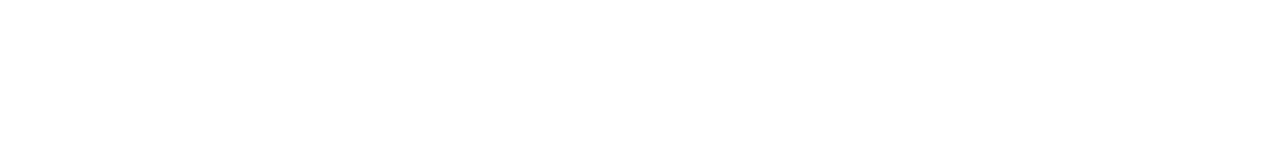
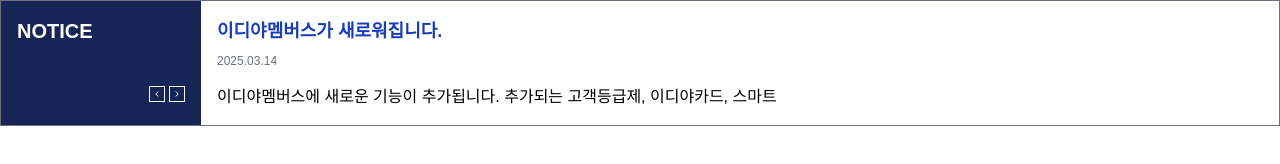
Before and after one commit to Kanghyeon00/learn-tailwind, a website: page src/example-03.html in a window 1280 px wide. Drawn offline with Linux system fonts and the light colour scheme; a web font is replaced by a local one.

Commit message:
Example 03

```diff
--- a/src/example-03.html
+++ b/src/example-03.html
@@ -9,6 +9,32 @@
     <link rel="stylesheet" href="/styles/output.css" />
   </head>
   <body>
-    <!-- 마크업을 시작하고 스타일링을 하시면 됩니다. -->
+    <section class="flex border border-gray-500 bg-blue-950">
+      <div class="p-4 text-white w-[200px] relative">
+        <h2 class="text-xl font-bold">NOTICE</h2>
+        <div class="absolute right-4 bottom-4">
+          <button class="">
+            <svg width="16" height="16" viewBox="0 0 16 16" fill="none">
+              <title>이전 공지사항 보기</title>
+              <rect x="0.5" y="0.5" width="15" height="15" stroke="#F5F5F5" />
+              <path d="M9.25 10.5L6.75 8L9.25 5.5" stroke="#F5F5F5" />
+            </svg>
+          </button>
+          <button class="">
+            <svg width="16" height="16" viewBox="0 0 16 16" fill="none">
+              <title>다음 공지사항 보기</title>
+              <rect x="-0.5" y="0.5" width="15" height="15" transform="matrix(-1 0 0 1 15 0)" stroke="#F5F5F5" />
+              <path d="M6.75 10.5L9.25 8L6.75 5.5" stroke="#F5F5F5" />
+            </svg>
+          </button>
+        </div>
+      </div>
+      <article class="p-4 bg-white grow space-y-2 min-w-0">
+        <h3 class="text-lg font-bold text-blue-800">이디야멤버스가 새로워집니다.</h3>
+        <time class="block text-gray-500 text-xs" datetime="2025-03-14T16:31:04">2025.03.14</time>
+        <p class="mt-4 truncate">이디야멤버스에 새로운 기능이 추가됩니다. 추가되는 고객등급제, 이디야카드, 스마트 </p>
+      </article>
+    </section>
+
   </body>
 </html>
--- a/src/styles/input.css
+++ b/src/styles/input.css
@@ -12,4 +12,5 @@
 
   /* Index Layout을 위한 그리드 관련 변수 */
   --lion: repeat(auto-fit, minmax(200px, 1fr));
+
 }
```
Also changed, not shown: src/styles/output.css.
